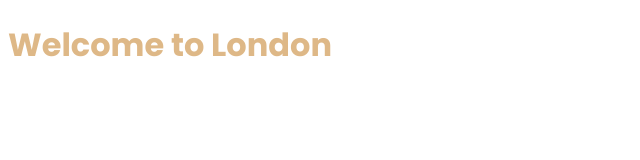
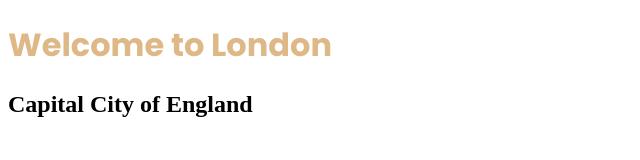
Before and after one commit to PurpleRazor/TravelProject, a plain HTML site: page index.html in a window 1280 px wide. Shown: the whole page, without its empty margins (0-640 px from the left). Drawn offline with Linux system fonts and the light colour scheme.

Commit message:
added subtitle

```diff
--- a/index.html
+++ b/index.html
@@ -14,5 +14,6 @@
   </head>
   <body>
     <h1>Welcome to London</h1>
+    <h2>Capital City of England</h2>
   </body>
 </html>
```
